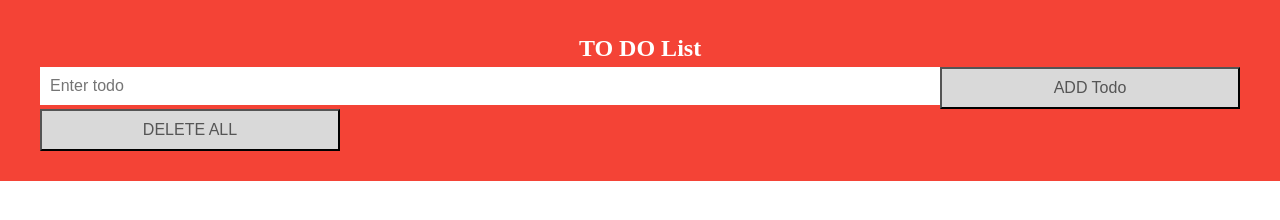
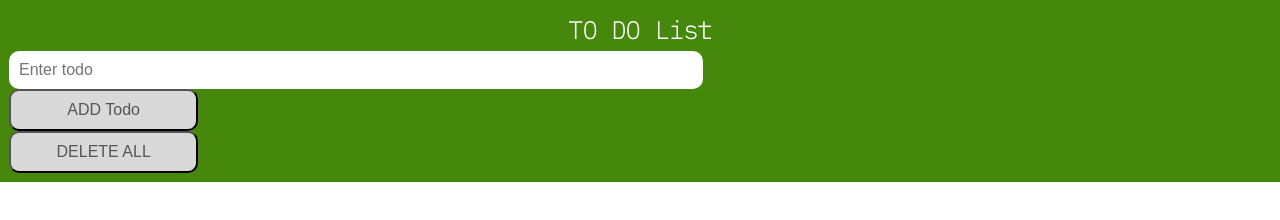
Before and after one commit to usman-naeem728/todoapp, a plain HTML site: page index.html in a window 1280 px wide. Drawn offline with Linux system fonts and the light colour scheme; a web font is replaced by a local one.

Commit message:
Add files via upload

```diff
--- a/style.css
+++ b/style.css
@@ -1,3 +1,5 @@
+@import url('https://fonts.googleapis.com/css2?family=IBM+Plex+Mono:wght@100&display=swap');
+@import url('https://fonts.googleapis.com/css2?family=Combo&family=IBM+Plex+Mono:wght@100&display=swap');
 body {
     margin: 0;
     min-width: 250px;
@@ -25,12 +27,12 @@ body {
     margin: 10px;
     height: 40px;
 
-
   }
   ul li input{
     height: 40px;
     background: transparent;
     outline:none;
+    font-family: 'Combo', cursive;
   }
   ul li input:hover{
     color: #ffffff;
@@ -81,7 +83,7 @@ body {
   .done{
     cursor: pointer;
     position: absolute;
-    right: 80px;
+    right: 100px;
     top: 0;
     padding: 12px 16px 12px 16px;
     background-color: #a6fcad;
@@ -92,10 +94,14 @@ body {
     color: white;
   }
   .header {
-    background-color: #f44336;
+    font-family: 'IBM Plex Mono', monospace;;
+    background-color: #46880b;
     padding: 30px 40px;
     color: white;
     text-align: center;
+    display: flex;
+    flex-direction: column;
+    padding: 9px;
   }
 
 
@@ -106,10 +112,10 @@ body {
   }
 
   input {
-    margin: 0;
+
     border: none;
-    border-radius: 0;
-    width: 75%;
+    border-radius: 10px;
+    width: 55%;
     padding: 10px;
     float: left;
     font-size: 16px;
@@ -118,15 +124,15 @@ body {
 
   .addBtn {
     padding: 10px;
-    width: 25%;
+    width: 15%;
     background: #d9d9d9;
     color: #555;
-    float: left;
+    float: right;
     text-align: center;
     font-size: 16px;
     cursor: pointer;
     transition: 0.3s;
-    border-radius: 0;
+    border-radius: 10px;
   }
 
   .addBtn:hover {
@@ -134,15 +140,16 @@ body {
   }
   .del {
     padding: 10px;
-    width: 25%;
+    /* margin-left: 10px; */
+    width: 15%;
     background: #d9d9d9;
     color: #555;
-    float: left;
+    float: right;
     text-align: center;
     font-size: 16px;
     cursor: pointer;
     transition: 0.3s;
-    border-radius: 0;
+    border-radius: 10px;
   }
 
   .del:hover {
```
